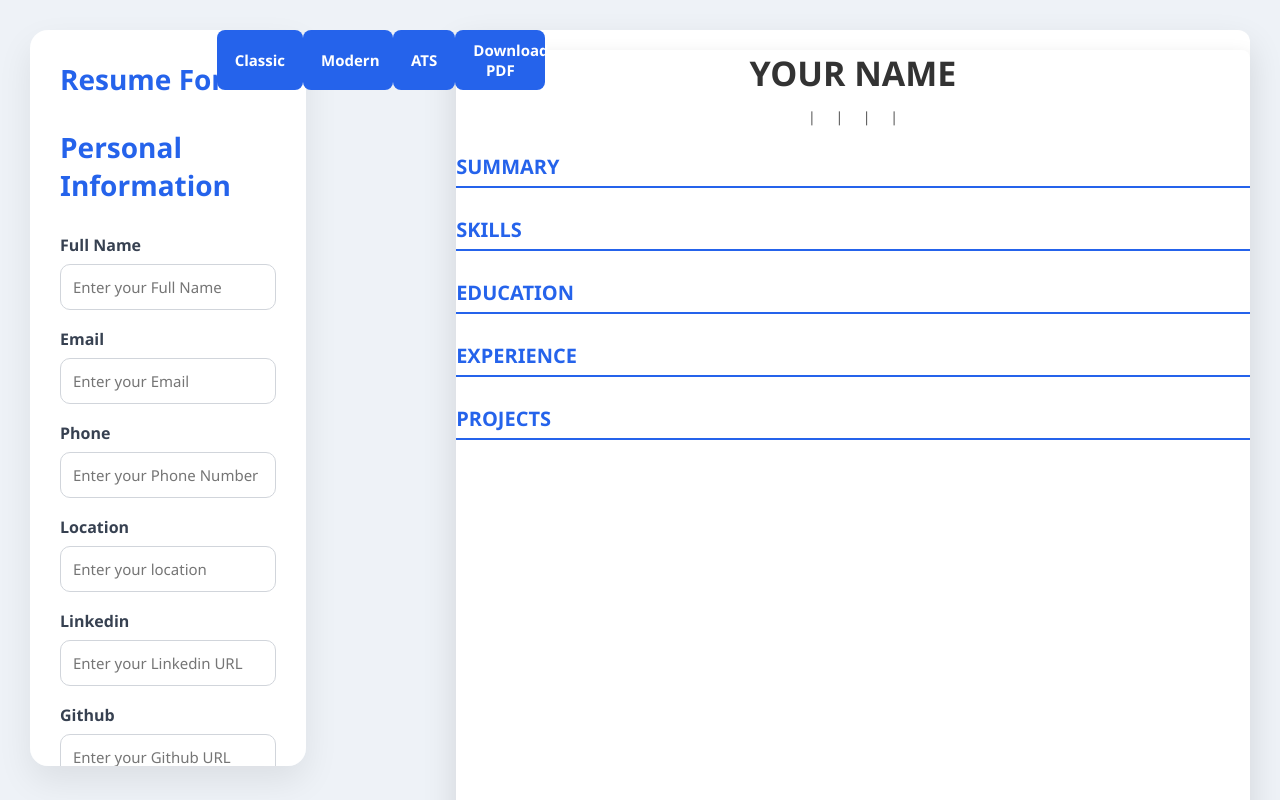
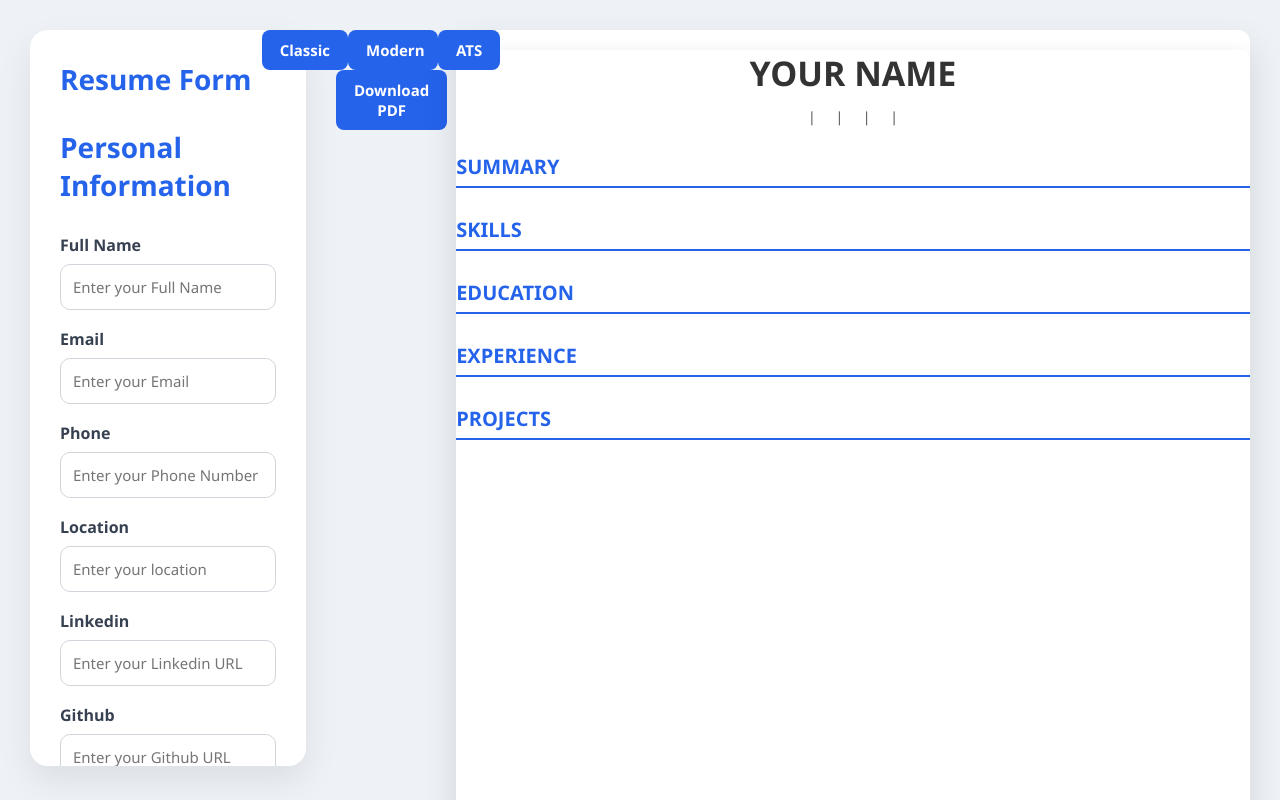
Before and after one commit to nidhi-baberwal/ai-resume-builder-v2, a React (Vite) app: page / in a window 1280 px wide. Shown: the top 800 px of the page. Built offline with nearby package versions, Linux system fonts and the light colour scheme.

Commit message:
refactor: extract template selector into TemplateTollbar component

```diff
--- /dev/null
+++ b/src/components/resume/TemplateToolbar.tsx
@@ -0,0 +1,40 @@
+import type { Dispatch, SetStateAction } from "react";
+
+type Template = "classic" | "modern" | "ATS";
+
+type Props = {
+  template: Template;
+  setTemplate: Dispatch<SetStateAction<Template>>;
+};
+
+export default function TemplateToolbar({
+  template,
+  setTemplate,
+}: Props) {
+  return (
+    <div className="toolbar">
+
+      <button
+        className={template === "classic" ? "active" : ""}
+        onClick={() => setTemplate("classic")}
+      >
+        Classic
+      </button>
+
+      <button
+        className={template === "modern" ? "active" : ""}
+        onClick={() => setTemplate("modern")}
+      >
+        Modern
+      </button>
+
+      <button
+        className={template === "ATS" ? "active" : ""}
+        onClick={() => setTemplate("ATS")}
+      >
+        ATS
+      </button>
+
+    </div>
+  );
+}
--- a/src/pages/ResumeEditor.tsx
+++ b/src/pages/ResumeEditor.tsx
@@ -14,6 +14,7 @@ import "../styles/ATSTemplate.css";
 import html2canvas from "html2canvas";
 import jsPDF from "jspdf";
 import ResumePreview from "../components/templates/ResumePreview";
+import TemplateToolbar from "../components/resume/TemplateToolbar";
 
 export default function ResumeEditor(){
 
@@ -121,25 +122,12 @@ export default function ResumeEditor(){
 
     </div>
 
-    <div className="toolbar">
+<div className="toolbar-panel">
 
-  <button
-    onClick={() => setTemplate("classic")}
-  >
-    Classic
-  </button>
-
-  <button
-    onClick={() => setTemplate("modern")}
-  >
-    Modern
-  </button>
-
-  <button
-    onClick={() => setTemplate("ATS")}
-  >
-    ATS
-  </button>
+    <TemplateToolbar
+  template = {template}
+  setTemplate = {setTemplate}
+  />
 
   <button onClick={downloadPDF}>
     Download PDF
@@ -148,9 +136,9 @@ export default function ResumeEditor(){
   </div>
 
   <ResumePreview
-  template={template}
-  resume={resume}
-  resumeRef={resumeRef}
+  template = {template}
+  resume = {resume}
+  resumeRef = {resumeRef}
   />
 
 </div>
```
Also changed, not shown: src/styles/ResumeEditor.css (+14 -42 lines).
